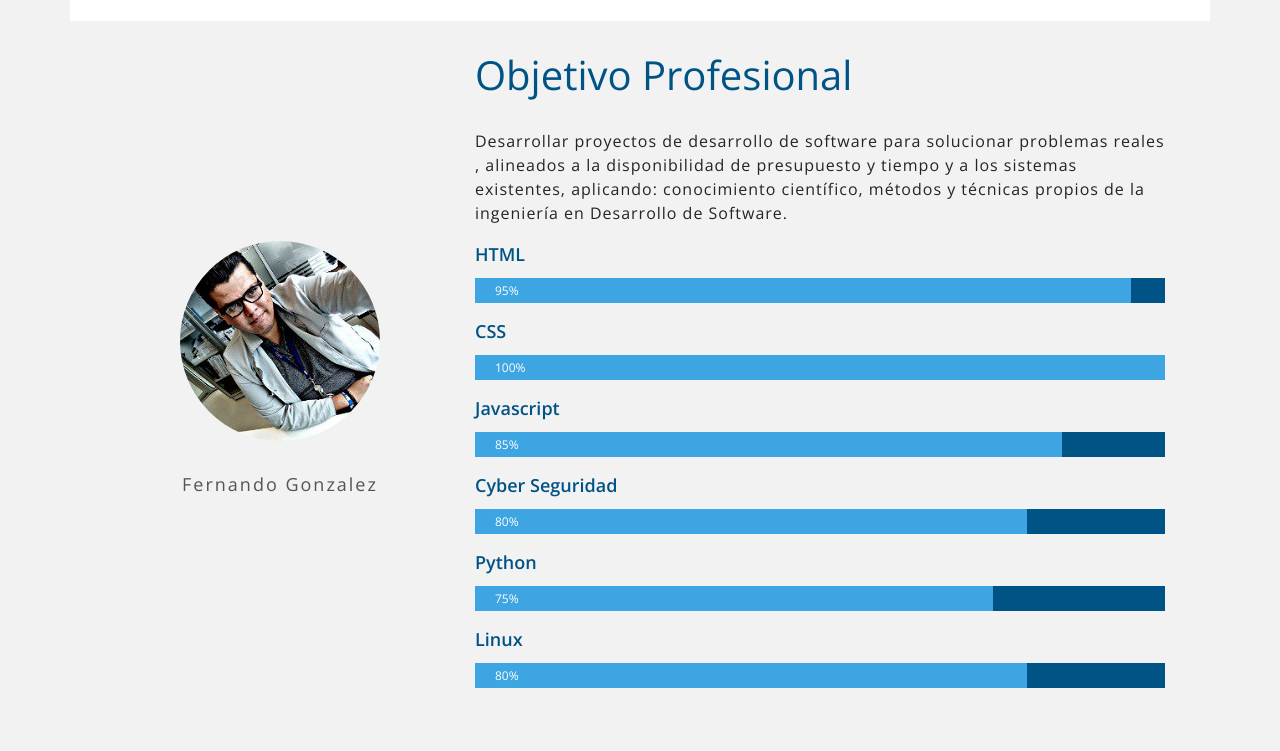
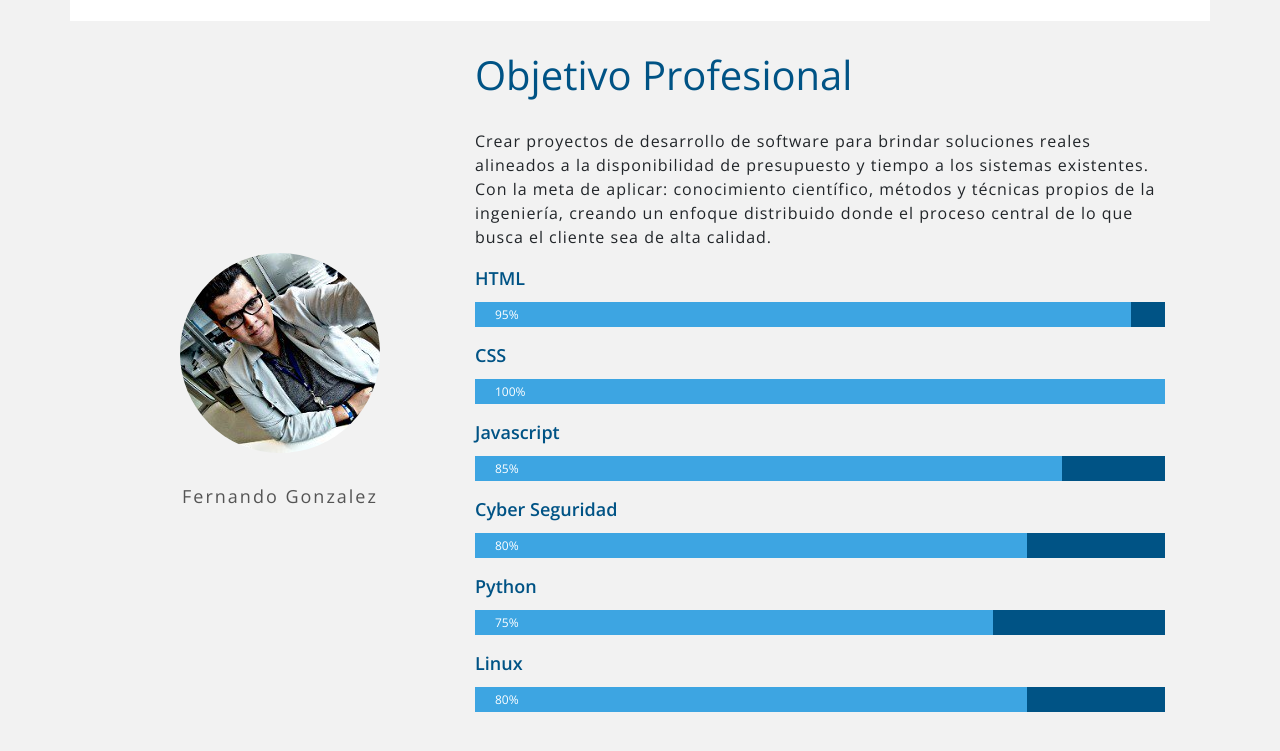
Before and after one commit to FerLindemann/portafolio, a plain HTML site: page index.html in a window 1280 px wide. Shown: the part 1300-2051 px from the top of the page. Drawn offline with nearby package versions, Linux system fonts and the light colour scheme.

Commit message:
modoficacion de objetivo

```diff
--- a/index.html
+++ b/index.html
@@ -142,9 +142,9 @@
 				</div>
 				<div class="col-12 col-lg-8 info">
 					<h2 class="titulo">Objetivo Profesional</h2>
-					<p class="resumen">Desarrollar proyectos de  desarrollo de software para  solucionar problemas  reales
-						, alineados a la  disponibilidad de  presupuesto y tiempo y a  los sistemas existentes,
-						  aplicando: conocimiento  científico, métodos y  técnicas propios de la  ingeniería en Desarrollo de  Software.</p>
+					<p class="resumen">Crear proyectos de desarrollo de software para brindar soluciones reales alineados a la disponibilidad
+						 de presupuesto y tiempo a los sistemas existentes. Con la meta de aplicar: conocimiento científico, métodos y técnicas
+						 propios de la ingeniería, creando un enfoque distribuido donde el proceso central de lo que busca el cliente sea de alta calidad.</p>
 
 					<p class="label">HTML</p>
 					<div class="progress">
```
